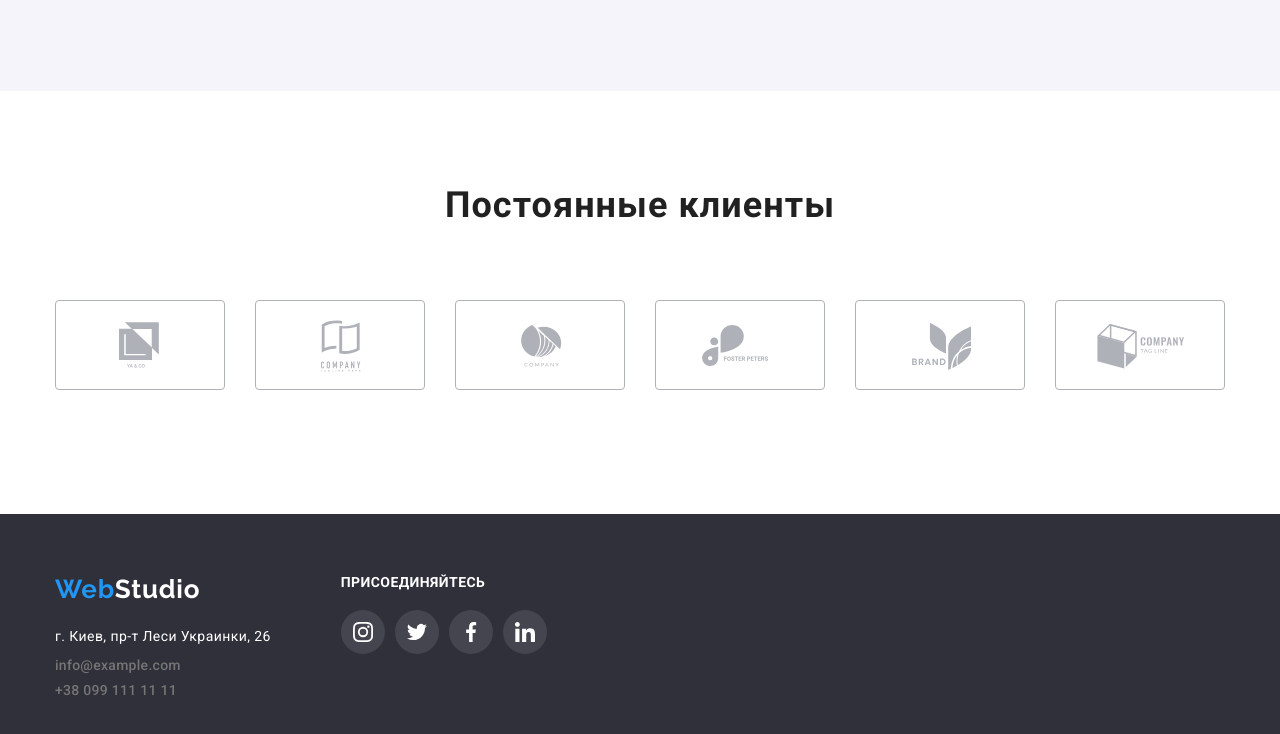
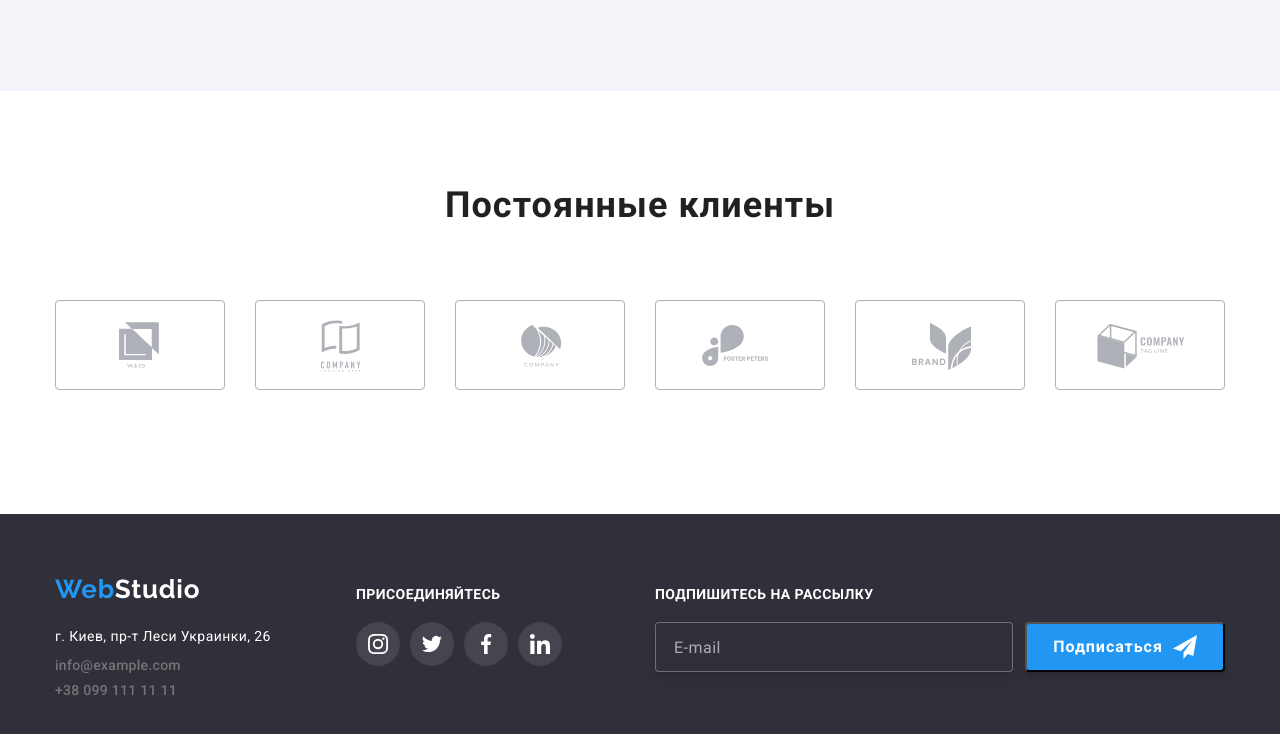
Before and after one commit to Denis-us/goit-markup-hw-06, a plain HTML site: page index.html in a window 1280 px wide. Shown: the part 2245-2979 px from the top of the page. Drawn offline with nearby package versions, Linux system fonts and the light colour scheme.

Commit message:
Сделал кнопку в футере

```diff
--- a/css/main.css
+++ b/css/main.css
@@ -168,6 +168,10 @@ nav {
     margin-right: 10px;
     padding: 0;
 
+}
+
+.footer-address {
+    margin-right: 70px;
 }
 
 .footer-address a,
@@ -470,6 +474,7 @@ nav {
     width: 100%;
 
     margin-bottom: 10px;
+    transition: 250ms cubic-bezier(0.4, 0, 0.2, 1);
 }
 
 .form-name {
@@ -496,6 +501,7 @@ nav {
     outline: none;
 
     cursor:pointer;
+    transition: 250ms cubic-bezier(0.4, 0, 0.2, 1);
 }
 
 .form-input:hover,
@@ -519,6 +525,7 @@ nav {
 .icon-modal .icon-input {
     fill:currentColor;
     color:#212121;
+    transition: 250ms cubic-bezier(0.4, 0, 0.2, 1);
 }
 
 .form-label:hover .icon-input,
@@ -552,6 +559,8 @@ nav {
     outline: none;
 
     cursor:pointer;
+
+    transition: 250ms cubic-bezier(0.4, 0, 0.2, 1);
 }
 
 .form-label textarea::placeholder {
@@ -608,6 +617,7 @@ nav {
     margin-top: 25px;
 
     cursor:pointer;
+
 }
 
 .form-label:hover textarea,
@@ -624,6 +634,7 @@ textarea:focus {
     border: 2px solid #212121;
     background-color: #FFFFFF;
     border-radius: 2px;
+    transition: 250ms cubic-bezier(0.4, 0, 0.2, 1);
 }
 
 .checkbox-text {
@@ -679,7 +690,7 @@ textarea:focus {
 }
 
 .button-closer:hover .closer-icon,
-.button-closer:focus-within .modal-closer {
+.button-closer:focus-within .closer-icon {
     color:#2196F3;
 }
 
@@ -996,11 +1007,13 @@ footer {
 
 .footer-nav {
     display: flex;
-    justify-content: flex-start;
+    justify-content: space-between;
 }
 
-.container-social {
-    margin-left: 70px;
+.container-beactive {
+    display:flex;
+    align-items: flex-start;
+    margin-top: 12px;
 }
 
 .footer-text {
@@ -1008,6 +1021,7 @@ footer {
     font-size: 14px;
     line-height: 16px;
     letter-spacing: 0.03em;
+    text-transform: uppercase;
     color: var(--main-bg-color);
 
     margin-bottom: 20px;
@@ -1016,6 +1030,10 @@ footer {
 .footer-icon {
     fill: var(--main-bg-color);
     border-radius: 50%;
+}
+
+.container-social {
+    margin-right: 93px;
 }
 
 .container-social .social-element {
@@ -1028,3 +1046,96 @@ footer {
 .container-social .social-element:focus {
     background-color: var(--accent-color);
 }
+
+.container-subscribe {
+    display: flex;
+    flex-direction: column;
+
+}
+
+.text-subscribe {
+    font-family: Roboto;
+    font-style: normal;
+    font-weight: bold;
+    font-size: 14px;
+    line-height: 16px;
+    letter-spacing: 0.03em;
+    text-transform: uppercase;
+
+    color: #FFFFFF;
+}
+
+
+.footer-input::placeholder {
+    display: flex;
+    align-items: center;
+    font-family: Roboto;
+    font-style: normal;
+    font-weight: normal;
+    font-size: 16px;
+    line-height: 20px;
+
+    letter-spacing: 0.03em;
+
+    padding-left: 16px;
+
+    color: #FFFFFF;
+    opacity: 0.6;
+}
+
+.footer-input {
+    height: 50px;
+    width: 358px;
+    margin-top:20px;
+    margin-right: 12px;
+
+
+    background-color: #2F303A;
+
+    border: 1px solid rgba(255, 255, 255, 0.3);
+    box-sizing: border-box;
+    filter: drop-shadow(0px 4px 4px rgba(0, 0, 0, 0.15));
+    border-radius: 4px;
+    transition: 250ms cubic-bezier(0.4, 0, 0.2, 1);
+}
+
+
+.footer-input:hover,
+.footer-input:focus {
+    border: 1px solid #2196F3;
+}
+
+
+.footer-button {
+    display: flex;
+    align-items: center;
+    justify-content: center;
+
+    height: 50px;
+    width: 200px;
+    margin-left: 0;
+    margin-top: 36px;
+
+    background-color: #2196F3;
+    box-shadow: 0px 4px 4px rgba(0, 0, 0, 0.15);
+    border-radius: 4px;
+
+    cursor:pointer;
+}
+
+.footer-button > p {
+    font-family: Roboto;
+    font-style: normal;
+    font-weight: bold;
+    font-size: 16px;
+    line-height: 30px;
+
+    display: flex;
+    align-items: center;
+    text-align: center;
+    letter-spacing: 0.06em;
+
+    margin-right: 10px;
+
+    color: #FFFFFF;
+}
--- a/index.html
+++ b/index.html
@@ -49,7 +49,7 @@
                     <button class="button-closer" data-modal-close>
                         <svg width="11" height="11" class="modal-closer" xmlns="http://www.w3.org/2000/svg"><path class="closer-icon" d="M11 1.108L9.892 0 5.5 4.392 1.108 0 0 1.108 4.392 5.5 0 9.892 1.108 11 5.5 6.608 9.892 11 11 9.892 6.608 5.5 11 1.108z" fill="#000000"/></svg>
                     </button>
-                    <form class="form js-speaker-form">
+                    <form class="form">
 
                         <h2 class="form-heading">Оставьте свои данные, мы вам перезвоним</h2>
 
@@ -401,8 +401,9 @@
                         <a href="tel:+380991111111" class="contact">+38 099 111 11 11</a>
                     </address>
                 </div>
+            <div class="container-beactive">
                 <div class="container-social">
-                    <p class="footer-text">ПРИСОЕДИНЯЙТЕСЬ</p>
+                    <p class="footer-text">Присоединяйтесь</p>
                     <ul class="social-networks">
                         <li class="social-element">
                             <a href="" class="icon-spec">
@@ -434,6 +435,16 @@
                         </li>
                     </ul>
                 </div>
+                <div class="container-subscribe">
+                    <p class="text-subscribe">Подпишитесь на рассылку</p>
+                    <input type="email" class="footer-input" name="mail" placeholder="E-mail">
+                </div>
+                <button class="footer-button">
+                    <p>Подписаться</p>
+                    <svg width="24" height="24" viewBox="0 0 24 24" fill="none" xmlns="http://www.w3.org/2000/svg">
+                        <path d="M24 0L0 13.5L7.66994 16.3407L19.5 5.25002L10.5017 17.3896L10.509 17.3923L10.5 17.3896V24.0001L14.8013 18.982L20.2501 21.0001L24 0Z" fill="white"/>
+                    </svg>
+                </button>
             </div>
         </section>
     </footer>
```
Also changed, not shown: portfolio.html (+12 -1 lines), images/icon send.svg (added).
